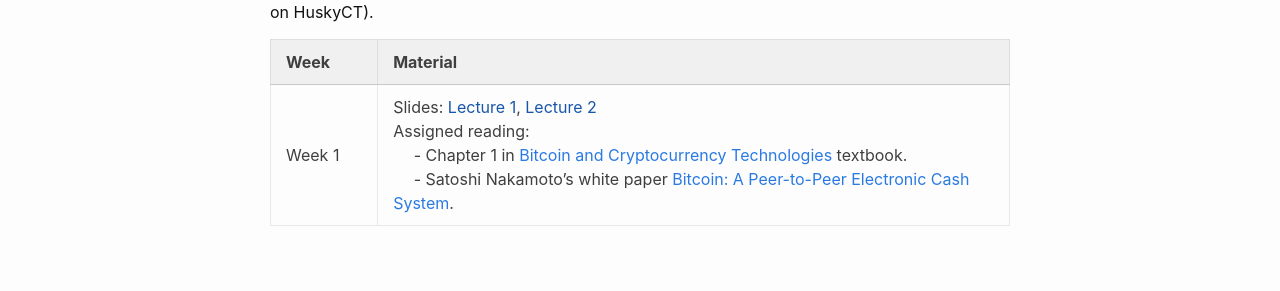
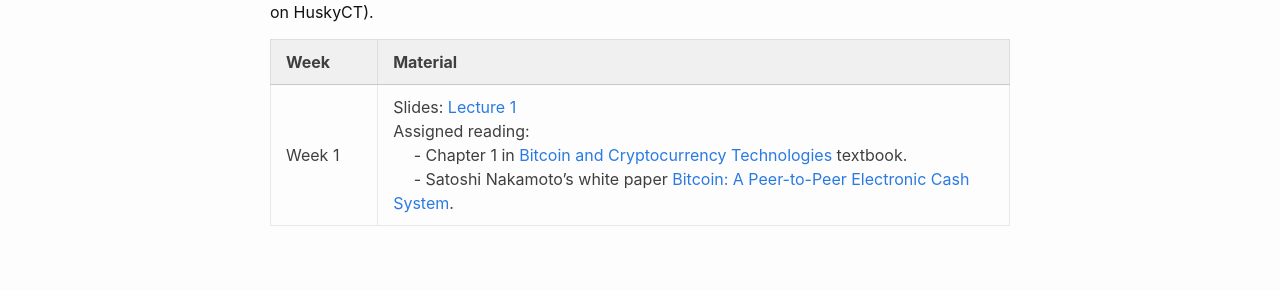
Before and after one commit to GhadaAlmashaqbeh/GhadaAlmashaqbeh.github.io, a Jekyll site: the page built from courses/blockchain-technology-f2023/index.md, in a window 1280 px wide. Shown: the part 155-446 px from the top of the page. Built offline with Jekyll 4.4.1, drawn with Linux system fonts in a browser that asks for light colours.

Commit message:
edit course

```diff
--- a/courses/blockchain-technology-f2023/index.md
+++ b/courses/blockchain-technology-f2023/index.md
@@ -8,4 +8,4 @@
 
 | Week&emsp;&emsp;| Material           |
 |----------|--------------------|
-| Week 1 | Slides: [Lecture 1](), [Lecture 2]() <br/> Assigned reading: <br/> &emsp; - Chapter 1 in [Bitcoin and Cryptocurrency Technologies](https://d28rh4a8wq0iu5.cloudfront.net/bitcointech/readings/princeton_bitcoin_book.pdf) textbook. <br/> &emsp; - Satoshi Nakamoto’s white paper [Bitcoin: A Peer-to-Peer Electronic Cash System](https://bitcoin.org/bitcoin.pdf). |
+| Week 1 | Slides: [Lecture 1](./lecture1.pdf) <br/> Assigned reading: <br/> &emsp; - Chapter 1 in [Bitcoin and Cryptocurrency Technologies](https://d28rh4a8wq0iu5.cloudfront.net/bitcointech/readings/princeton_bitcoin_book.pdf) textbook. <br/> &emsp; - Satoshi Nakamoto’s white paper [Bitcoin: A Peer-to-Peer Electronic Cash System](https://bitcoin.org/bitcoin.pdf). |
```
Also changed, not shown: 19 other files.
